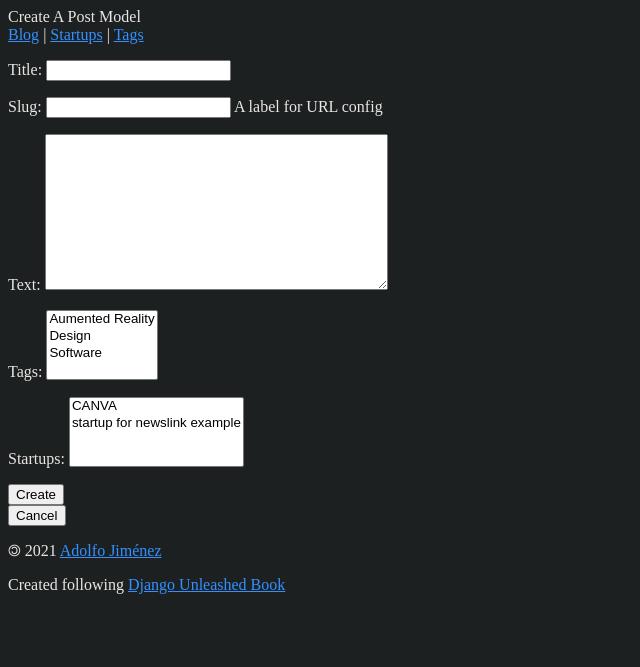
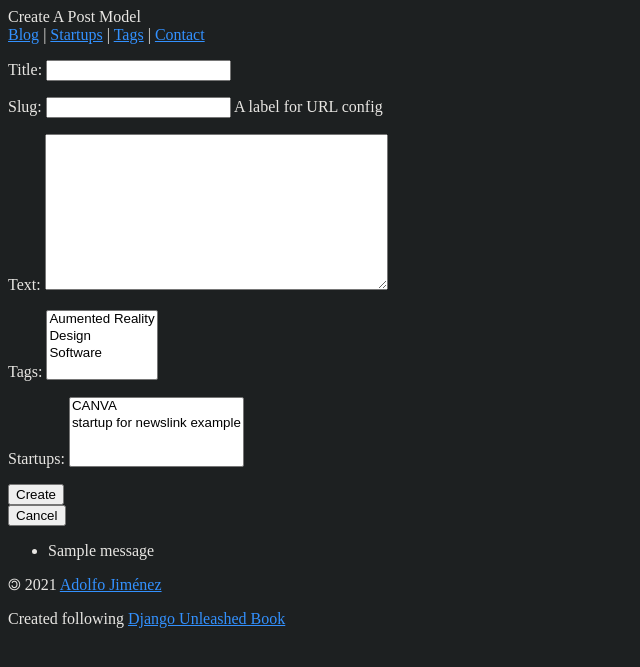
Before and after one commit to adolfojmnz/django-unleashed, a Django app: page /blog/create/ in a window 1280 px wide. Shown: the top 667 px of the page, without its empty margins (0-640 px from the left). Run offline with Django 3.2, Linux system fonts and the light colour scheme; data comes from the database, SQL or seed files in the repository; tables that the repository leaves empty hold one stand-in row (values such as "Sample post"); one stand-in notice (Sample message) is shown.

Commit message:
Add Contact to navbar and add messages division

```diff
--- a/templates/base.html
+++ b/templates/base.html
@@ -29,7 +29,8 @@
 			<nav>
 				<a href="{% url 'post_list' %}">Blog</a> |
 				<a href="{% url 'startup_list' %}">Startups</a> |
-				<a href="{% url 'tag_list' %}">Tags</a>
+				<a href="{% url 'tag_list' %}">Tags</a> |
+				<a href="{% url 'contact' %}">Contact</a>
 				<br>
 			</nav>
 			{% endblock %}
@@ -39,6 +40,22 @@
 			This is default content
 			{% endblock %}
 		</main>
+	</div>
+
+	<div>
+		{% if messages %}
+			<div>
+				<ul>
+					{% for message in messages %}
+						{% if message.tags %}
+							<li class="{{ message.tags }}">{{ message }}</li>
+						{% else %}
+							<li>{{ message }}</li>
+						{% endif %}
+					{% endfor %}
+				</ul>
+			</div>
+		{% endif %}
 	</div>
 
 	<footer>
```
